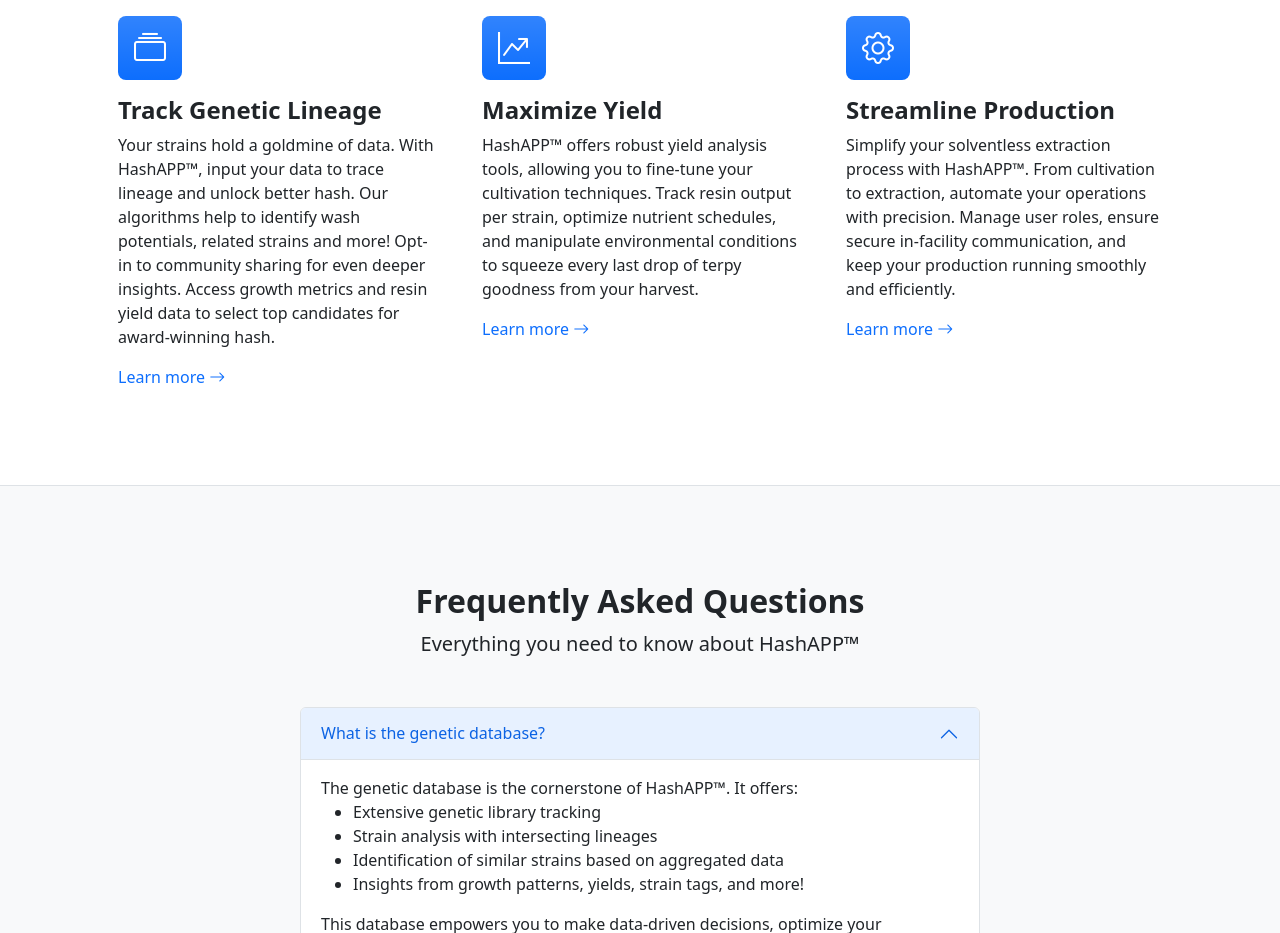
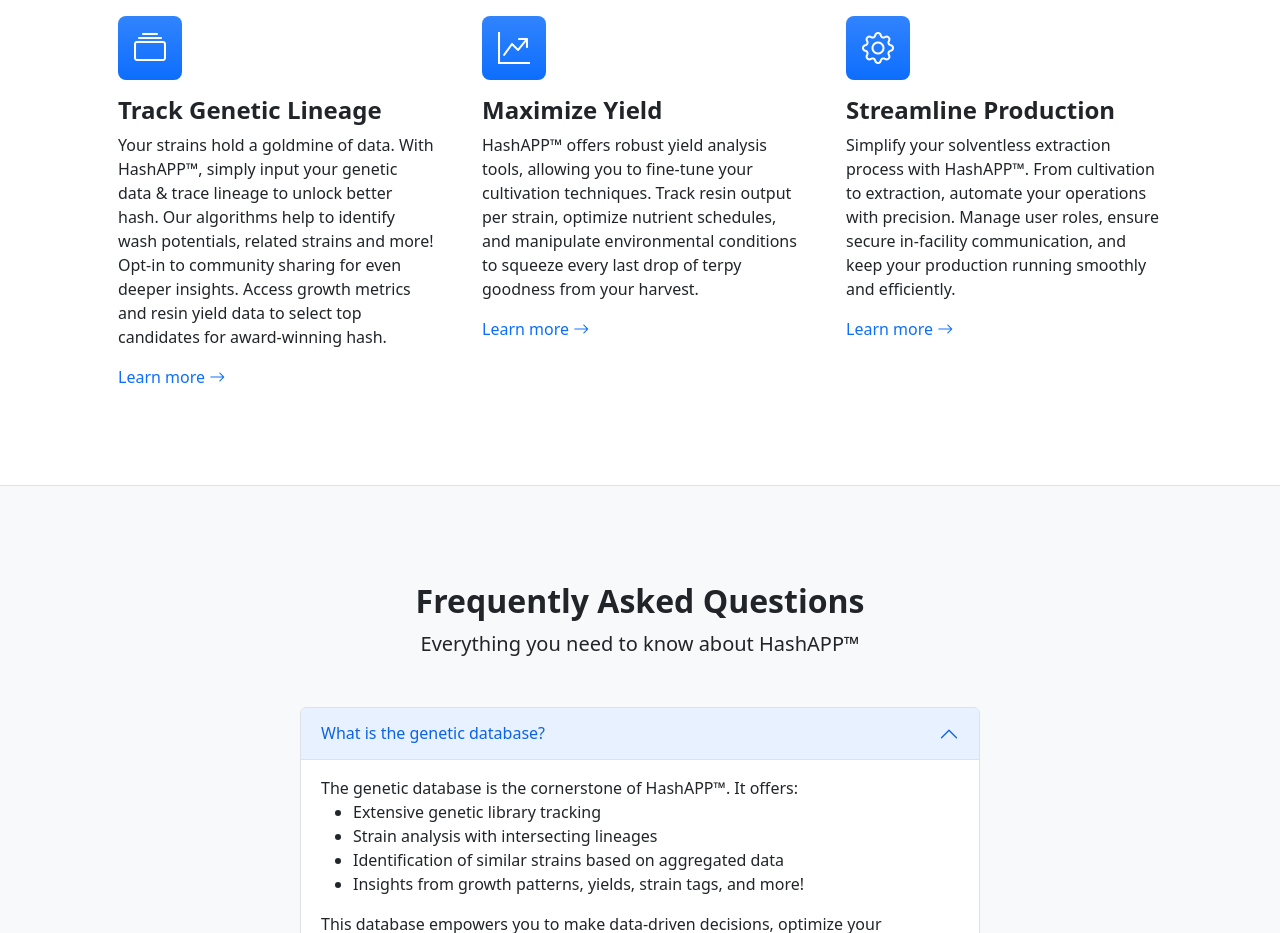
Before and after one commit to thelabcorner/hashapp-web, a plain HTML site: page index.html in a window 1280 px wide. Shown: the part 980-1913 px from the top of the page. Drawn offline with nearby package versions, Linux system fonts and the light colour scheme.

Commit message:
update Track Genetic Lineage Section

```diff
--- a/index.html
+++ b/index.html
@@ -60,7 +60,7 @@
                             <i class="bi bi-collection"></i>
                         </div>
                         <h5 class="h4 fw-bolder">Track Genetic Lineage</h5>
-                        <p>Your strains hold a goldmine of data. With HashAPP™, input your data to trace lineage and unlock better hash. Our algorithms help to identify wash potentials, related strains and more! Opt-in to community sharing for even deeper insights. Access growth metrics and resin yield data to select top candidates for award-winning hash.</p>
+                        <p>Your strains hold a goldmine of data. With HashAPP™, simply input your genetic data & trace lineage to unlock better hash. Our algorithms help to identify wash potentials, related strains and more! Opt-in to community sharing for even deeper insights. Access growth metrics and resin yield data to select top candidates for award-winning hash.</p>
                         <a class="text-decoration-none" href="#!">Learn more <i class="bi bi-arrow-right"></i></a>
                     </div>
 
```
